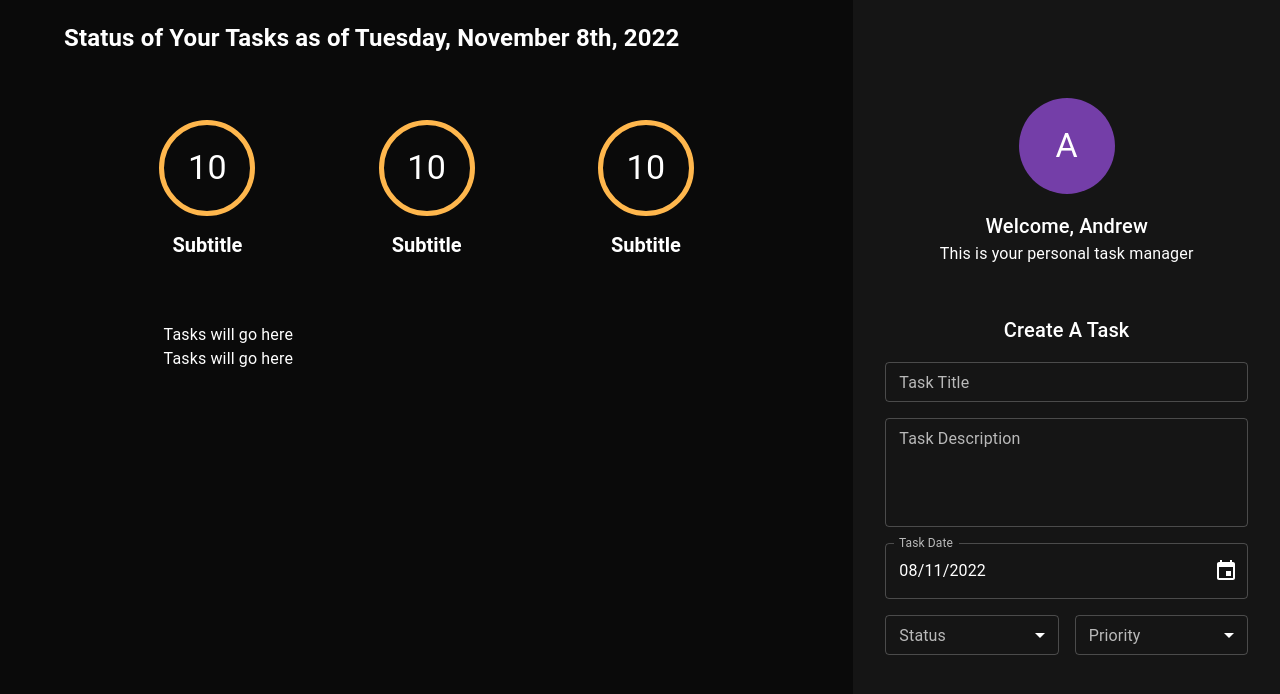
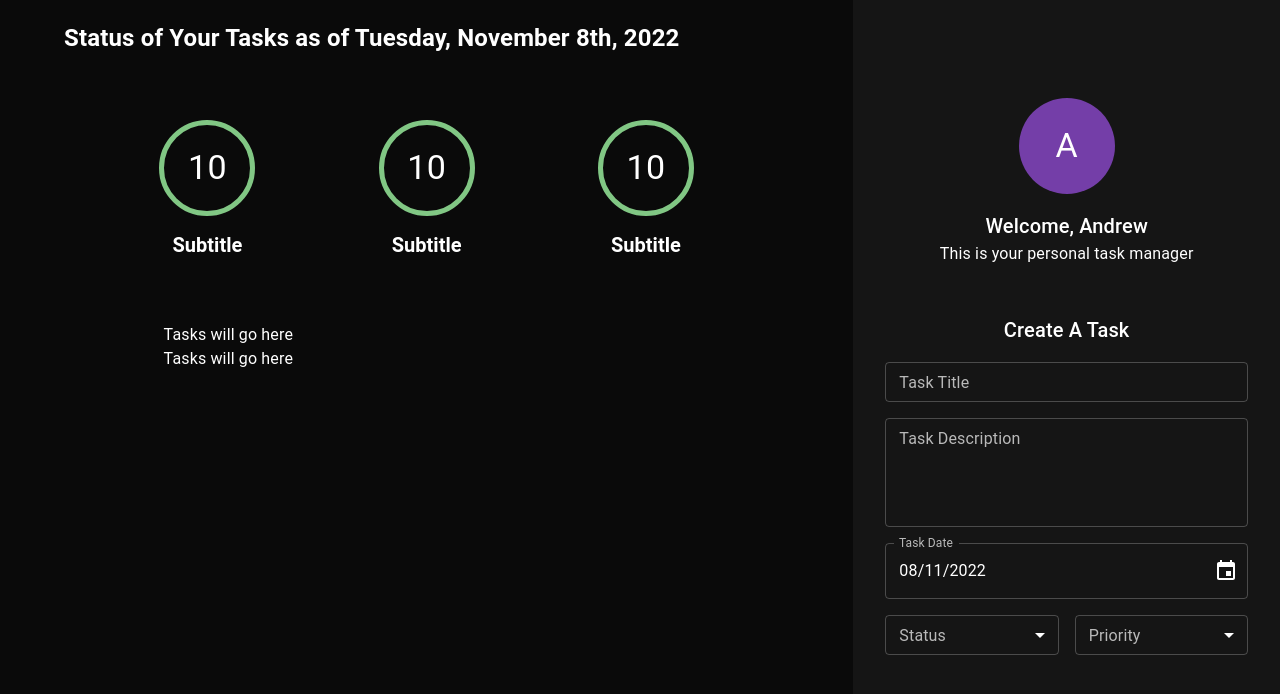
Before and after one commit to atmason90/task-manager, a React (Create React App) app in the folder task-manager/: page / in a window 1280 px wide. Shown: the top 694 px of the page. Built offline with nearby package versions, Linux system fonts and the light colour scheme.

Commit message:
create helper function to style border color of task counters

```diff
--- /dev/null
+++ b/task-manager/src/components/taskCounter/helpers/emitCorrectBorderColor.ts
@@ -0,0 +1,13 @@
+import { TaskCounterStatusType } from "../interfaces/ITaskCounter";
+import { Status } from "../../createTaskForm/enums/status";
+
+export const emitCorrectBorderColors = (status: TaskCounterStatusType): string => {
+    switch (status) {
+        case Status.todo:
+            return 'error.light';
+        case Status.inProgress:
+            return 'warning.light';
+        case Status.completed:
+            return 'success.light';
+    }
+};
--- a/task-manager/src/components/taskCounter/taskCounter.tsx
+++ b/task-manager/src/components/taskCounter/taskCounter.tsx
@@ -2,6 +2,7 @@
 import { Avatar, Box, Typography } from '@mui/material';
 import { ITaskCounter } from './interfaces/ITaskCounter';
 import { Status } from '../createTaskForm/enums/status';
+import { emitCorrectBorderColors } from './helpers/emitCorrectBorderColor';
 
 export const TaskCounter: FC<ITaskCounter> = (props): ReactElement => {
     // Destructure props
@@ -22,7 +23,7 @@
                         width: '96px',
                         height: '96px',
                         marginBottom: '16px',
-                        borderColor: 'warning.light',
+                        borderColor: `${emitCorrectBorderColors(status)}`,
                     }}
                 >
                     <Typography color='#ffffff' variant='h4'>
```
